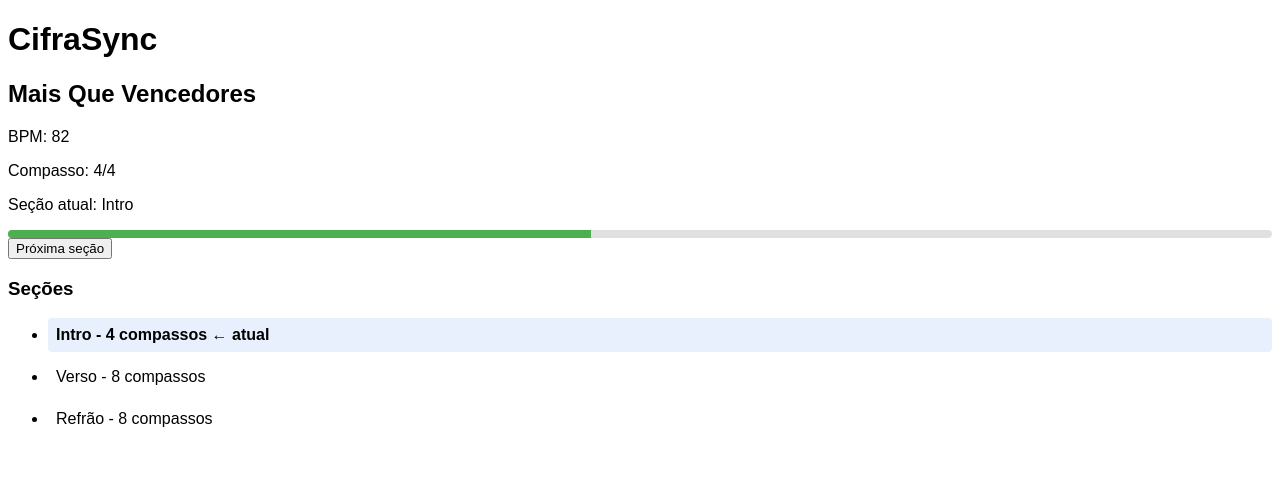
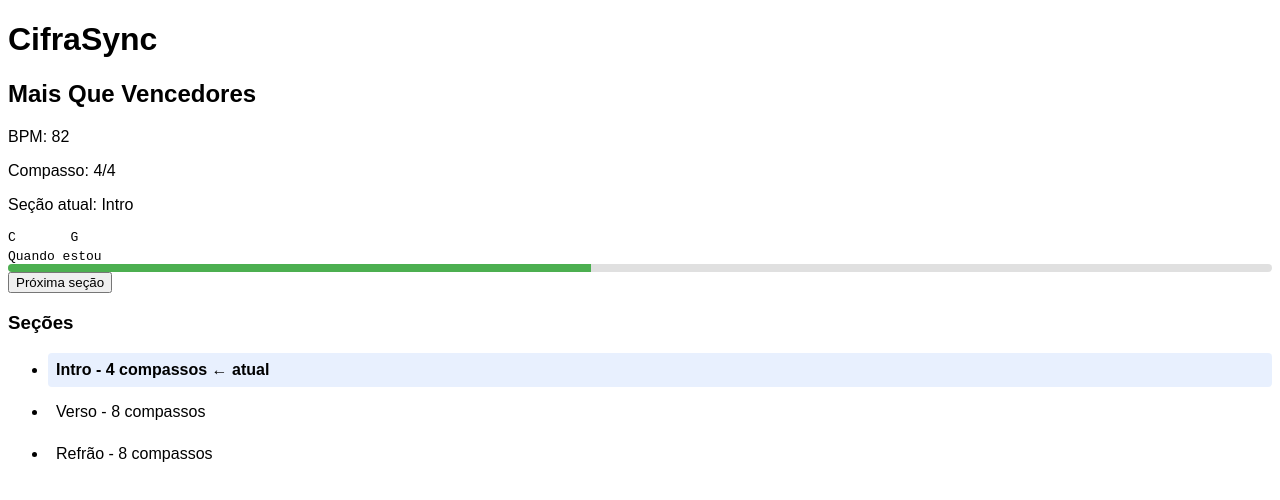
Before and after one commit to paulonishikawa/cifraSync, a React (Vite) app: page / in a window 1280 px wide. Shown: the top 500 px of the page. Built offline with nearby package versions, Linux system fonts and the light colour scheme.

Commit message:
feat: integrate lyric line view into app

```diff
--- a/src/App.tsx
+++ b/src/App.tsx
@@ -3,6 +3,7 @@ import SongInfo from './components/SongInfo'
 import SectionList from './components/SectionList'
 import { calculateSectionDuration } from './utils/songTiming'
 import { useEffect, useState } from 'react'
+import LyricLineView from './components/LyricLineView'
 
 
 const song: Song = {
@@ -22,6 +23,13 @@ const song: Song = {
               position: 0,
               chord: {
                 root: 0,
+                suffix: '',
+              },
+            },
+            {
+              position: 8,
+              chord: {
+                root: 7,
                 suffix: '',
               },
             },
@@ -102,6 +110,9 @@ function App() {
       <SongInfo song={song} />
 
       <p>Seção atual: {song.sections[currentSection].name}</p>
+      <LyricLineView
+        line={song.sections[0].lines[0]}
+      />
 
       <div className="progress-bar">
         <div
```
